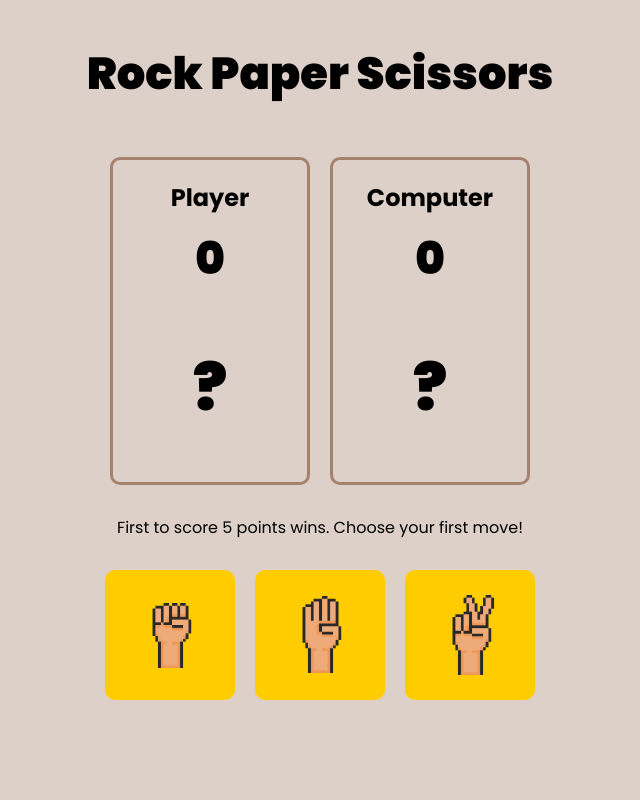
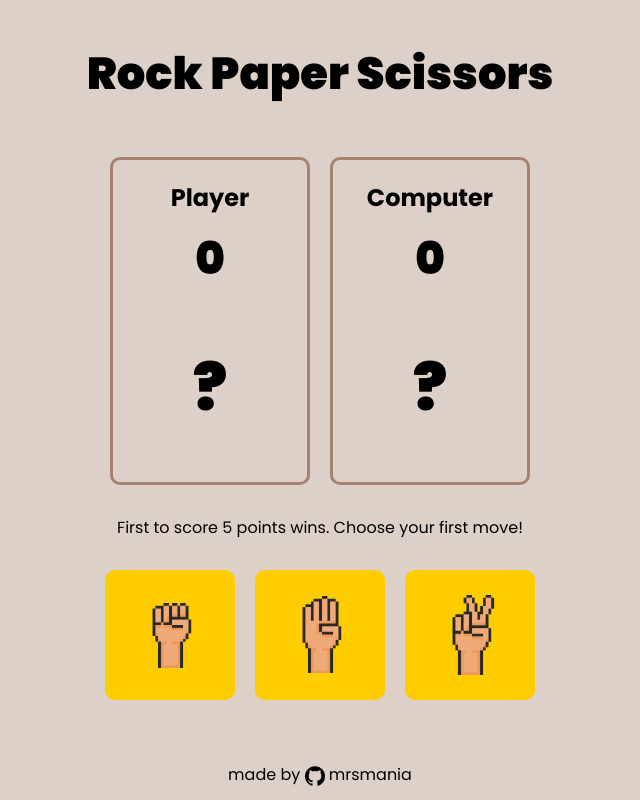
Before and after one commit to mrsmania/rockpaperscissors, a plain HTML site: page index.html in a window 1280 px wide. Shown: the whole page, without its empty margins (320-960 px from the left). Drawn offline with Linux system fonts and the light colour scheme.

Commit message:
footer added

```diff
--- a/index.html
+++ b/index.html
@@ -14,6 +14,7 @@
 
 <body>
     <div id="container">
+        <div id="innercontainer">
             <div id="scoresContainer">
                 <h1>Rock Paper Scissors</h1>
                 <div id="scoreBoxContainer">
@@ -37,6 +38,9 @@
                 <div><button class="resetBtn" id="reset">Reset</button></div>
             </div>
         </div>
+        <div id="footer">made by <a href="https://github.com/mrsmania/etch-a-sketch" target="_blank"><img
+                    src="img/github.png"> mrsmania</a></div>
+    </div>
 </body>
 
 </html>
--- a/style.css
+++ b/style.css
@@ -23,9 +23,6 @@ h2 {
 }
 
 #container {
-    width: 50%;
-    margin: 0 auto;
-    text-align: center;
     display: flex;
     flex-direction: column;
     justify-content: center;
@@ -123,6 +120,41 @@ button {
     background-image: url('img/scissors.png');
 }
 
+
+#innercontainer {
+    width: 50%;
+    margin: 0 auto;
+    text-align: center;
+    display: flex;
+    flex-direction: column;
+    justify-content: center;
+    padding-bottom: 2.5rem;
+}
+
+a {
+    text-decoration: none;
+    color: inherit;
+}
+
+a:hover {
+    color: #666666;
+}
+
+
+#footer {
+    position: absolute;
+    bottom: 0;
+    width: 100%;
+    height: 2.5rem;
+    text-align: center;
+    line-height: 30px;
+}
+
+#footer img {
+    height: 20px;
+    vertical-align: middle;
+}
+
 @media only screen and (max-width:700px) {
     #container {
         width: 95%;
```
Also changed, not shown: img/github.png (added). Lines whose indentation alone changed are shown as unchanged.
